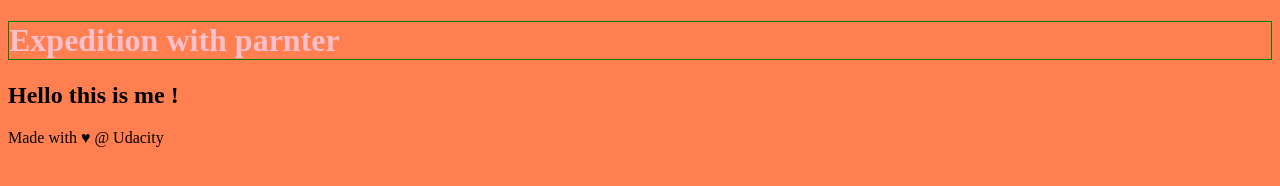
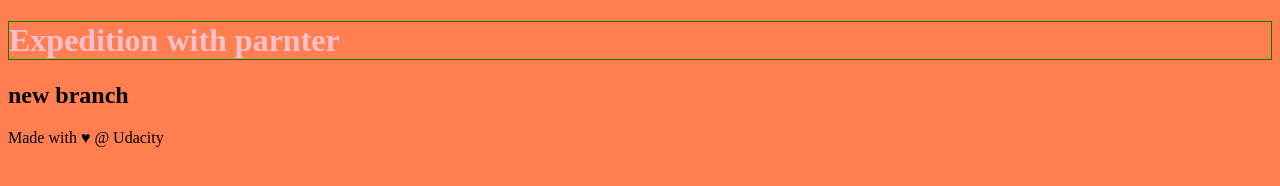
Before and after one commit to zinebNabihi/new_project, a plain HTML site: page index.html in a window 1280 px wide. Drawn offline with Linux system fonts and the light colour scheme.

Commit message:
change h2 text

```diff
--- a/index.html
+++ b/index.html
@@ -12,7 +12,7 @@
 
     <div class="container">
         <main>
-                    <h2>Hello this is me !</h2>
+                    <h2>new branch</h2>
         </main>
     </div>
 
```
